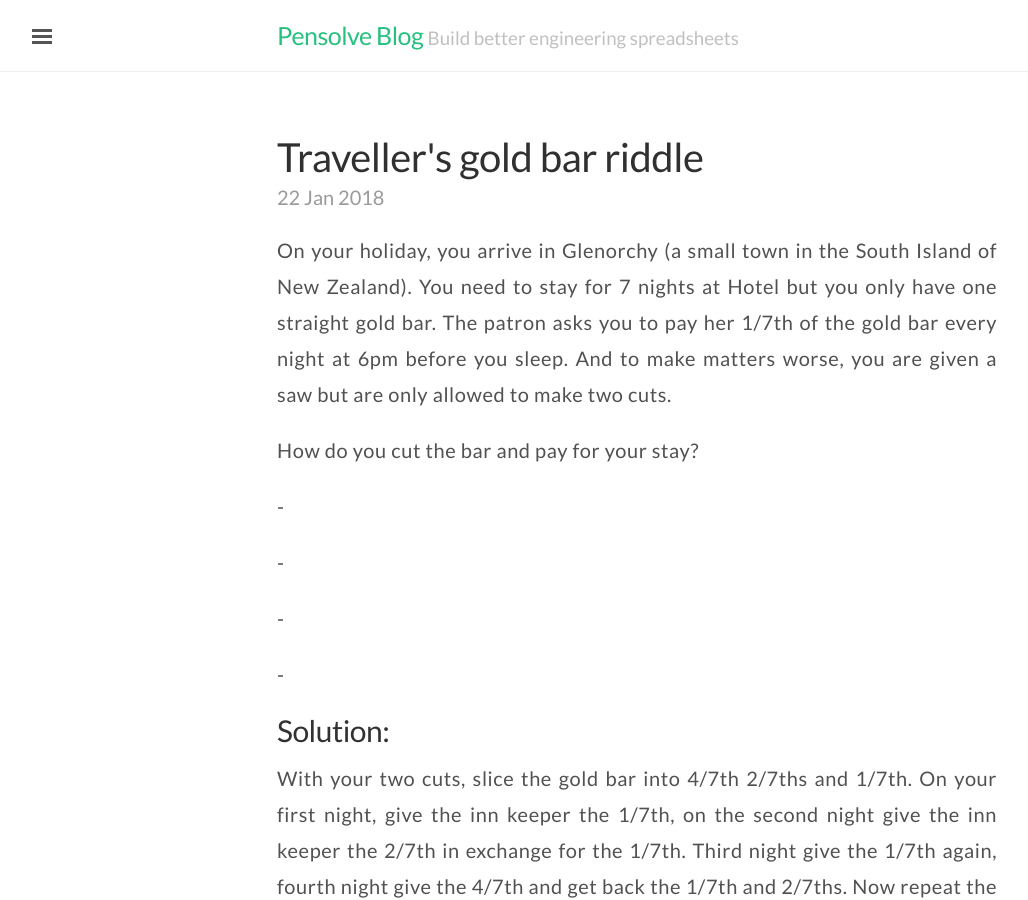
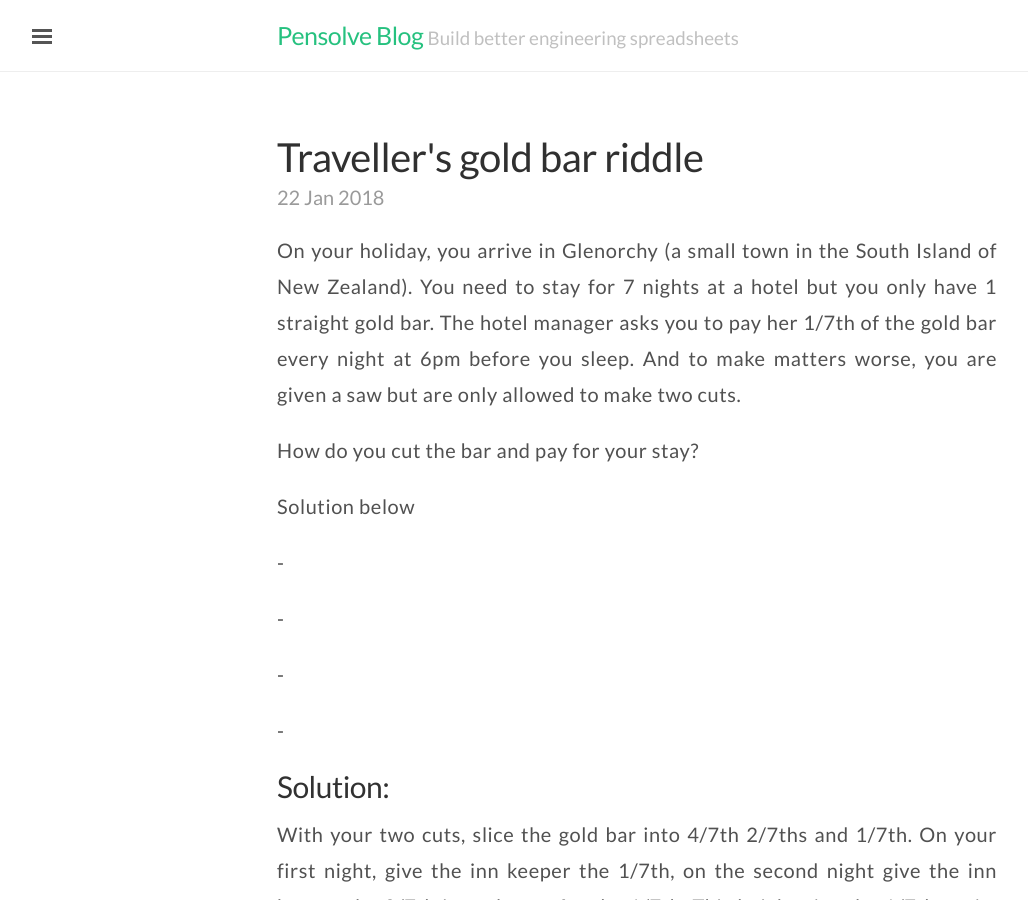
Before and after one commit to pensolve/blog, a Jekyll site: the page built from _posts/2018-01-22-Gold-bar-riddle.md, in a window 1280 px wide and 900 px high. Shown: the whole window, without its empty margins (3-1031 px from the left). Built offline with Jekyll 4.4.1, drawn with Linux system fonts in a browser that asks for light colours.

Commit message:
Added gold bar riddle solution. corrected grammar2.

```diff
--- a/_posts/2018-01-22-Gold-bar-riddle.md
+++ b/_posts/2018-01-22-Gold-bar-riddle.md
@@ -4,11 +4,13 @@
 ---
 
 On your holiday, you arrive in Glenorchy (a small town in the South Island of New Zealand).
-You need to stay for 7 nights at Hotel but you only have one straight gold bar.
-The patron asks you to pay her 1/7th of the gold bar every night at 6pm before you sleep.
+You need to stay for 7 nights at a hotel but you only have 1 straight gold bar.
+The hotel manager asks you to pay her 1/7th of the gold bar every night at 6pm before you sleep.
 And to make matters worse, you are given a saw but are only allowed to make two cuts.
 
 How do you cut the bar and pay for your stay?
+
+Solution below
 
 -
 
@@ -17,7 +19,6 @@
 -
 
 -
-
 
 
 Solution:
```
